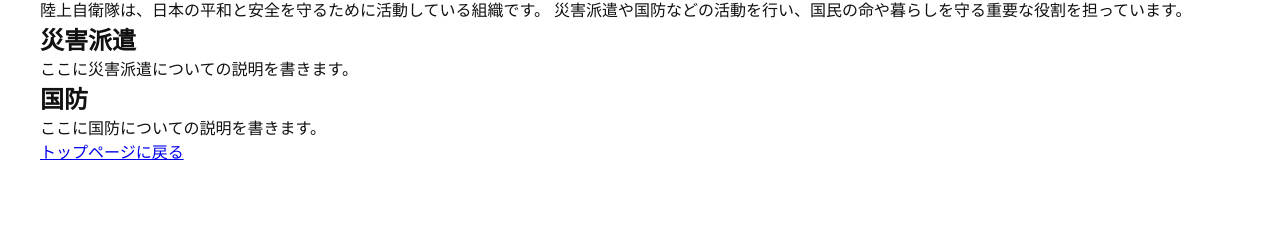
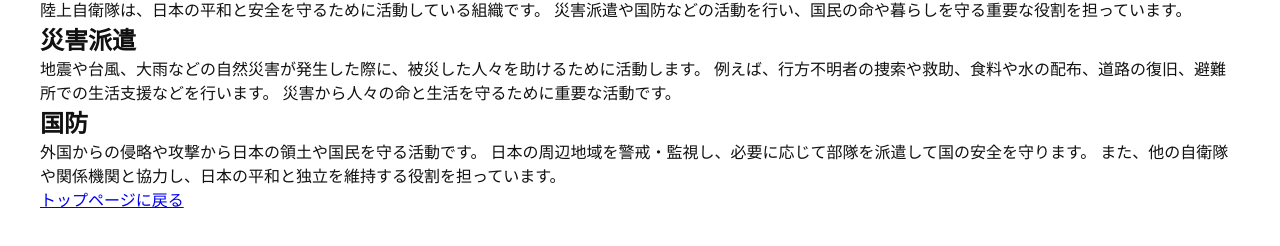
Before and after one commit to Ryosuke080818/homepage, a plain HTML site: page land_activity.html in a window 1280 px wide. Shown: the part 164-410 px from the top of the page. Drawn offline with Linux system fonts and the light colour scheme.

Commit message:
Update land_activity.html

```diff
--- a/land_activity.html
+++ b/land_activity.html
@@ -23,12 +23,16 @@
 
         <h2>災害派遣</h2>
         <p>
-            ここに災害派遣についての説明を書きます。
+            地震や台風、大雨などの自然災害が発生した際に、被災した人々を助けるために活動します。
+            例えば、行方不明者の捜索や救助、食料や水の配布、道路の復旧、避難所での生活支援などを行います。
+            災害から人々の命と生活を守るために重要な活動です。
         </p>
 
         <h2>国防</h2>
         <p>
-            ここに国防についての説明を書きます。
+            外国からの侵略や攻撃から日本の領土や国民を守る活動です。
+            日本の周辺地域を警戒・監視し、必要に応じて部隊を派遣して国の安全を守ります。
+            また、他の自衛隊や関係機関と協力し、日本の平和と独立を維持する役割を担っています。
         </p>
 
         <a href="index.html">トップページに戻る</a>
```
